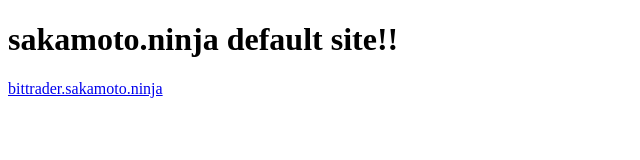
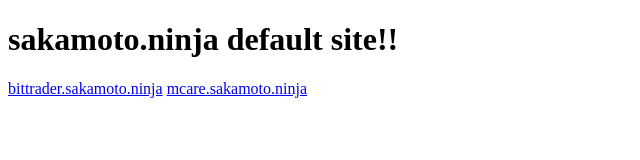
Before and after one commit to sakamotodesu/sakamoto-ninja, a plain HTML site: page src/index.html in a window 1280 px wide. Shown: the whole page, without its empty margins (0-640 px from the left). Drawn offline with Linux system fonts and the light colour scheme.

Commit message:
mcareリンクを追加

```diff
--- a/src/index.html
+++ b/src/index.html
@@ -7,5 +7,6 @@
 <body>
 <h1>sakamoto.ninja default site!!</h1>
 <a href="https://bittrader.sakamoto.ninja/">bittrader.sakamoto.ninja</a>
+<a href="https://mcare.sakamoto.ninja/">mcare.sakamoto.ninja</a>
 </body>
 </html>
```
